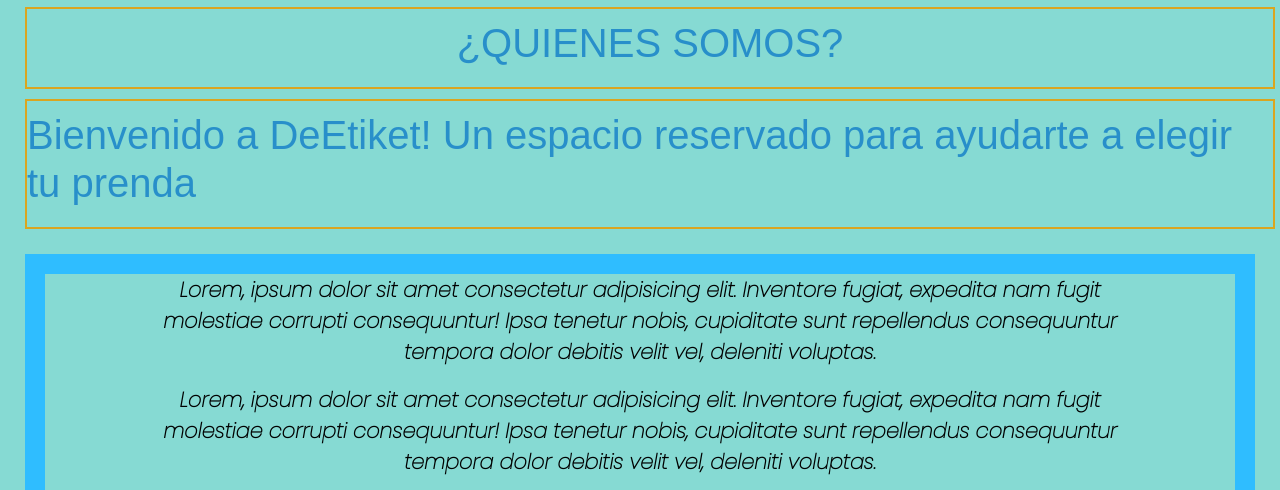
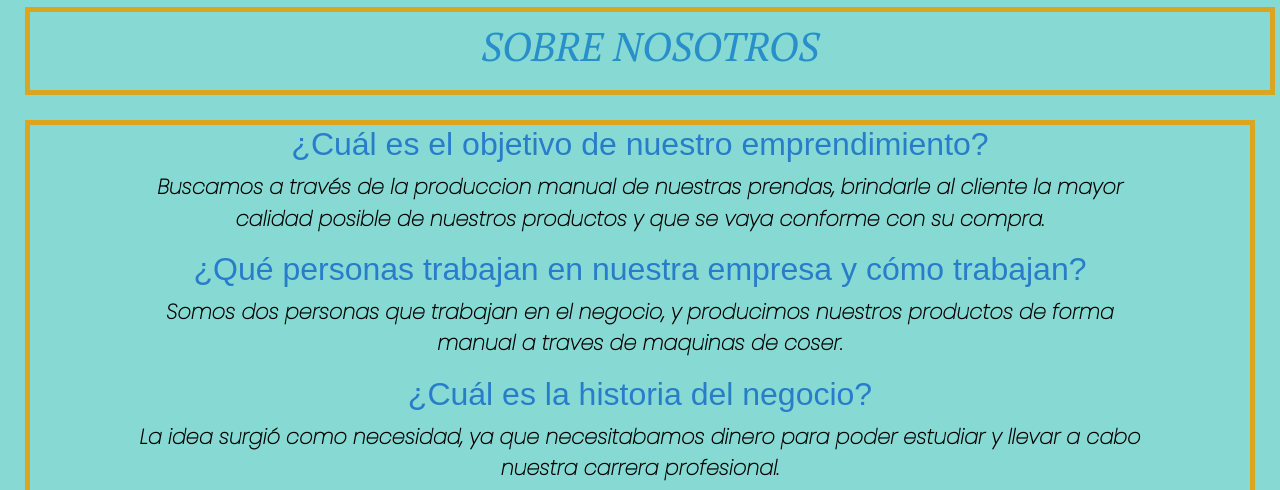
Before and after one commit to EduAriza/DeEtiket-Ariza-Jorge-Eduardo, a plain HTML site: page Secciones/nosotros.html in a window 1280 px wide. Shown: the part 259-749 px from the top of the page. Drawn offline with nearby package versions, Linux system fonts and the light colour scheme; a web font is replaced by a local one.

Commit message:
agregar contenido en section nosotros, cambios grales, etc

```diff
--- a/Secciones/nosotros.html
+++ b/Secciones/nosotros.html
@@ -43,16 +43,21 @@
           </nav>
     </header>
 
-    <h1 class="tituloCentrado">¿QUIENES SOMOS?</h1>
-
-    <h1 class="tituloCentrado">Bienvenido a DeEtiket! Un espacio reservado para ayudarte a elegir tu prenda</h1>
+    <h1 class="tituloCentrado">SOBRE NOSOTROS</h1>
 
     <div class="parrafoCentrado">
-    <p>Lorem, ipsum dolor sit amet consectetur adipisicing elit. Inventore fugiat, expedita nam fugit molestiae corrupti consequuntur! Ipsa tenetur nobis, cupiditate sunt repellendus consequuntur tempora dolor debitis velit vel, deleniti voluptas.</p>
-    <p>Lorem, ipsum dolor sit amet consectetur adipisicing elit. Inventore fugiat, expedita nam fugit molestiae corrupti consequuntur! Ipsa tenetur nobis, cupiditate sunt repellendus consequuntur tempora dolor debitis velit vel, deleniti voluptas.</p>
-    <p>Lorem, ipsum dolor sit amet consectetur adipisicing elit. Inventore fugiat, expedita nam fugit molestiae corrupti consequuntur! Ipsa tenetur nobis, cupiditate sunt repellendus consequuntur tempora dolor debitis velit vel, deleniti voluptas.</p>
-    <p>Lorem, ipsum dolor sit amet consectetur adipisicing elit. Inventore fugiat, expedita nam fugit molestiae corrupti consequuntur! Ipsa tenetur nobis, cupiditate sunt repellendus consequuntur tempora dolor debitis velit vel, deleniti voluptas.</p>
+    <h2 class="titulosNosotros">¿Cuál es el objetivo de nuestro emprendimiento?</h2>
+    <p>Buscamos a través de la produccion manual de nuestras prendas, brindarle al cliente la mayor calidad posible de nuestros productos y que se vaya conforme con su compra.</p>
+
+    <h2 class="titulosNosotros">¿Qué personas trabajan en nuestra empresa y cómo trabajan?</h2>
+    <p>Somos dos personas que trabajan en el negocio, y producimos nuestros productos de forma manual a traves de maquinas de coser.</p>
+
+    <h2 class="titulosNosotros">¿Cuál es la historia del negocio?</h2>
+    <p>La idea surgió como necesidad, ya que necesitabamos dinero para poder estudiar y llevar a cabo nuestra carrera profesional.</p>
+
+
     </div>
+
 <footer>
     <p class="footerParrafo">HORARIO DE ATENCION: LUNES A SABADOS 9hs a 18hs</p>
     <p class="footerParrafo">CONTACTANOS</p>
--- a/sass/_fuentes.scss
+++ b/sass/_fuentes.scss
@@ -1 +1,3 @@
 @import url('https://fonts.googleapis.com/css2?family=Lato:wght@100&family=Poppins:ital,wght@1,100&family=Roboto:wght@100&family=Rubik:wght@300&display=swap');
+
+@import url('https://fonts.googleapis.com/css2?family=Aboreto&family=Anek+Telugu:wght@500&family=PT+Serif:ital@1&family=Qwitcher+Grypen:wght@700&family=Rubik+Distressed&display=swap');
--- a/sass/_generalidades.scss
+++ b/sass/_generalidades.scss
@@ -7,13 +7,13 @@
   }
 
   h1 {
-    font-family: "Poppins", sans-serif;
+    font-family: 'PT Serif', serif;
   }
 
   h2 {
-     color: rgb(40, 143, 202);
-     font-family: "Mouse Memoirs", sans-serif;
-     justify-content: center;
+     color: rgb(40, 124, 202);
+     font-family: 'Anek Telugu', sans-serif;
+     justify-content:center;
      font-size: 40px;
   }
 
@@ -41,7 +41,7 @@
     padding-top: 10px;
     padding-bottom: 20px;
     margin-top: 10px;
-    font-family: "Mouse Memoirs", sans-serif;
+    font-family: 'PT Serif', serif;
     margin-left: 25px;
     @extend .BordeTituloCentrado;
     margin-right: 5px;
@@ -49,7 +49,7 @@
   }
 
  .BordeTituloCentrado{
-  border: goldenrod solid 2px;
+  border: goldenrod solid 5px;
 
  }
 
@@ -57,8 +57,13 @@
     padding-bottom: 20px;
     padding-left: 100px;
     padding-right: 100px;
-    border: 20px solid rgb(47, 189, 255);
+    border: goldenrod solid 5px;
     margin: 25px;
+  }
+
+  .titulosNosotros{
+    display: flex;
+    justify-content: center;
   }
 
   footer {
```
Also changed, not shown: Secciones/productos.html (+4 -3 lines), estilos/styles.css, 1 other file.
